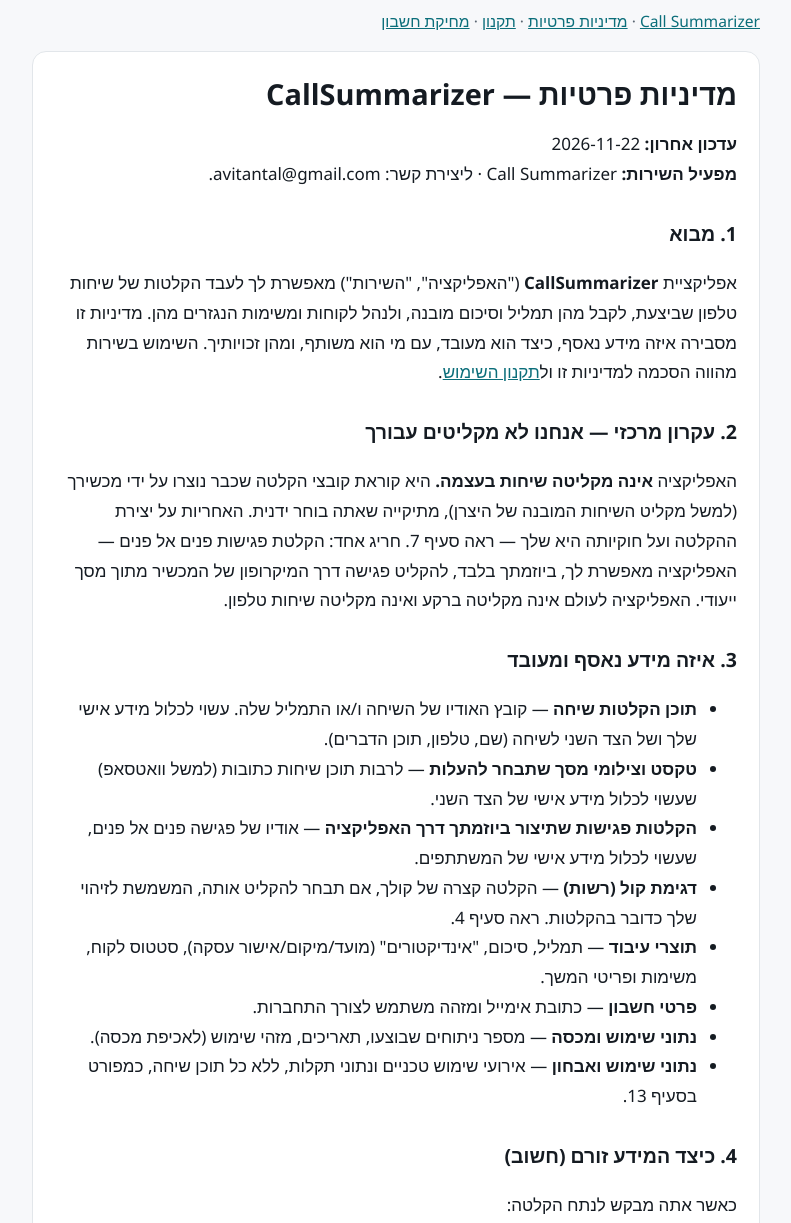
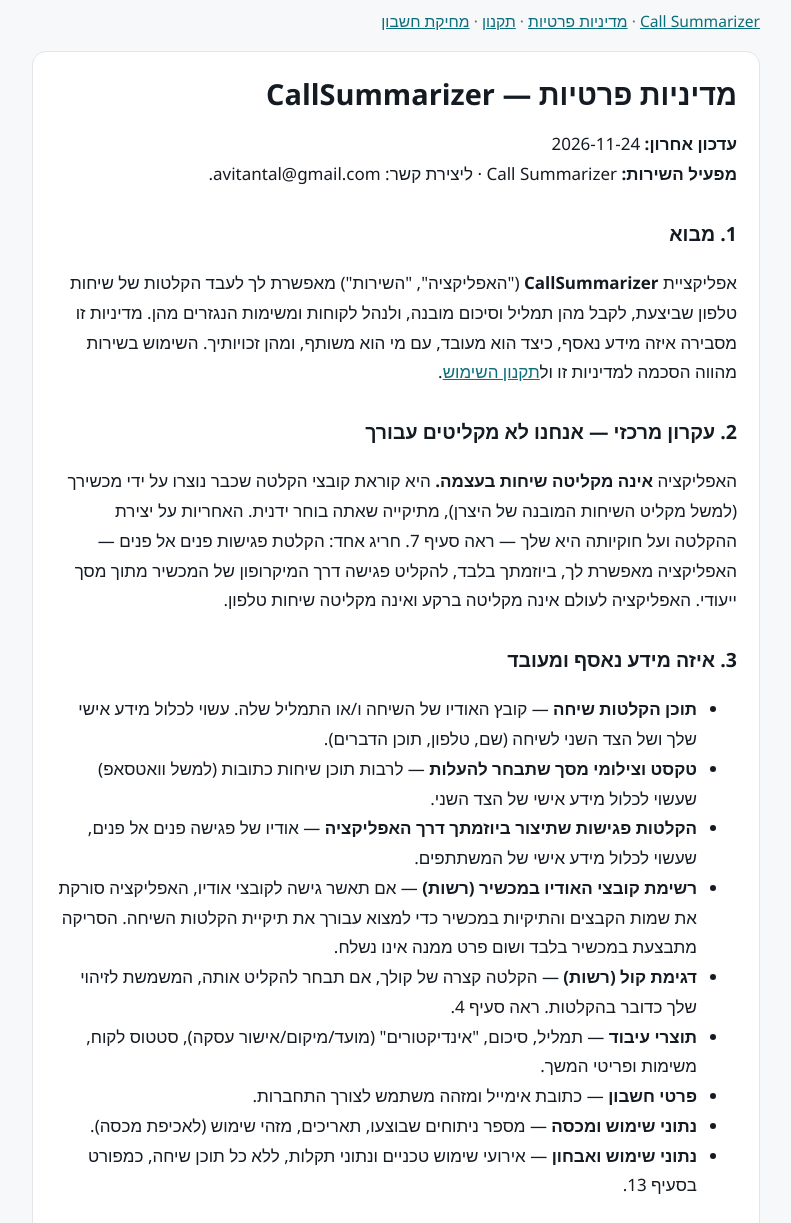
Before and after one commit to avitantal/callsummarizer-landing, a plain HTML site: page privacy.html in a window 1280 px wide. Shown: the part 20-1243 px from the top of the page, without its empty margins (244-1035 px from the left). Drawn offline with Linux system fonts and the light colour scheme.

Commit message:
privacy: disclose on-device audio-folder scan

```diff
--- a/privacy.html
+++ b/privacy.html
@@ -29,13 +29,13 @@ footer { color:var(--muted); font-size:.88em; margin-top:22px; text-align:center
 <nav><a href="./">Call Summarizer</a> · <a href="privacy.html">מדיניות פרטיות</a> · <a href="terms.html">תקנון</a> · <a href="delete-account.html">מחיקת חשבון</a></nav>
 <article class="card">
 <h1>מדיניות פרטיות — CallSummarizer</h1>
-<p><strong>עדכון אחרון:</strong> 2026-11-22<br><strong>מפעיל השירות:</strong> Call Summarizer · ליצירת קשר: avitantal@gmail.com.</p>
+<p><strong>עדכון אחרון:</strong> 2026-11-24<br><strong>מפעיל השירות:</strong> Call Summarizer · ליצירת קשר: avitantal@gmail.com.</p>
 <h2>1. מבוא</h2>
 <p>אפליקציית <strong>CallSummarizer</strong> ("האפליקציה", "השירות") מאפשרת לך לעבד הקלטות של שיחות טלפון שביצעת, לקבל מהן תמליל וסיכום מובנה, ולנהל לקוחות ומשימות הנגזרים מהן. מדיניות זו מסבירה איזה מידע נאסף, כיצד הוא מעובד, עם מי הוא משותף, ומהן זכויותיך. השימוש בשירות מהווה הסכמה למדיניות זו ול<a href="terms.html">תקנון השימוש</a>.</p>
 <h2>2. עקרון מרכזי — אנחנו לא מקליטים עבורך</h2>
 <p>האפליקציה <strong>אינה מקליטה שיחות בעצמה.</strong> היא קוראת קובצי הקלטה שכבר נוצרו על ידי מכשירך (למשל מקליט השיחות המובנה של היצרן), מתיקייה שאתה בוחר ידנית. האחריות על יצירת ההקלטה ועל חוקיותה היא שלך — ראה סעיף 7. חריג אחד: הקלטת פגישות פנים אל פנים — האפליקציה מאפשרת לך, ביוזמתך בלבד, להקליט פגישה דרך המיקרופון של המכשיר מתוך מסך ייעודי. האפליקציה לעולם אינה מקליטה ברקע ואינה מקליטה שיחות טלפון.</p>
 <h2>3. איזה מידע נאסף ומעובד</h2>
-<ul><li><strong>תוכן הקלטות שיחה</strong> — קובץ האודיו של השיחה ו/או התמליל שלה. עשוי לכלול מידע אישי שלך ושל הצד השני לשיחה (שם, טלפון, תוכן הדברים).</li><li><strong>טקסט וצילומי מסך שתבחר להעלות</strong> — לרבות תוכן שיחות כתובות (למשל וואטסאפ) שעשוי לכלול מידע אישי של הצד השני.</li><li><strong>הקלטות פגישות שתיצור ביוזמתך דרך האפליקציה</strong> — אודיו של פגישה פנים אל פנים, שעשוי לכלול מידע אישי של המשתתפים.</li><li><strong>דגימת קול (רשות)</strong> — הקלטה קצרה של קולך, אם תבחר להקליט אותה, המשמשת לזיהוי שלך כדובר בהקלטות. ראה סעיף 4.</li><li><strong>תוצרי עיבוד</strong> — תמליל, סיכום, "אינדיקטורים" (מועד/מיקום/אישור עסקה), סטטוס לקוח, משימות ופריטי המשך.</li><li><strong>פרטי חשבון</strong> — כתובת אימייל ומזהה משתמש לצורך התחברות.</li><li><strong>נתוני שימוש ומכסה</strong> — מספר ניתוחים שבוצעו, תאריכים, מזהי שימוש (לאכיפת מכסה).</li><li><strong>נתוני שימוש ואבחון</strong> — אירועי שימוש טכניים ונתוני תקלות, ללא כל תוכן שיחה, כמפורט בסעיף 13.</li></ul>
+<ul><li><strong>תוכן הקלטות שיחה</strong> — קובץ האודיו של השיחה ו/או התמליל שלה. עשוי לכלול מידע אישי שלך ושל הצד השני לשיחה (שם, טלפון, תוכן הדברים).</li><li><strong>טקסט וצילומי מסך שתבחר להעלות</strong> — לרבות תוכן שיחות כתובות (למשל וואטסאפ) שעשוי לכלול מידע אישי של הצד השני.</li><li><strong>הקלטות פגישות שתיצור ביוזמתך דרך האפליקציה</strong> — אודיו של פגישה פנים אל פנים, שעשוי לכלול מידע אישי של המשתתפים.</li><li><strong>רשימת קובצי האודיו במכשיר (רשות)</strong> — אם תאשר גישה לקובצי אודיו, האפליקציה סורקת את שמות הקבצים והתיקיות במכשיר כדי למצוא עבורך את תיקיית הקלטות השיחה. הסריקה מתבצעת במכשיר בלבד ושום פרט ממנה אינו נשלח.</li><li><strong>דגימת קול (רשות)</strong> — הקלטה קצרה של קולך, אם תבחר להקליט אותה, המשמשת לזיהוי שלך כדובר בהקלטות. ראה סעיף 4.</li><li><strong>תוצרי עיבוד</strong> — תמליל, סיכום, "אינדיקטורים" (מועד/מיקום/אישור עסקה), סטטוס לקוח, משימות ופריטי המשך.</li><li><strong>פרטי חשבון</strong> — כתובת אימייל ומזהה משתמש לצורך התחברות.</li><li><strong>נתוני שימוש ומכסה</strong> — מספר ניתוחים שבוצעו, תאריכים, מזהי שימוש (לאכיפת מכסה).</li><li><strong>נתוני שימוש ואבחון</strong> — אירועי שימוש טכניים ונתוני תקלות, ללא כל תוכן שיחה, כמפורט בסעיף 13.</li></ul>
 <h2>4. כיצד המידע זורם (חשוב)</h2>
 <p>כאשר אתה מבקש לנתח הקלטה:</p>
 <ol><li>תוכן שתבחר להעלות — הקלטת שיחה, טקסט שתדביק או תשתף, צילומי מסך, או הקלטת פגישה שיצרת באפליקציה — נשלח מהמכשיר אל שרתי השירות (Supabase). אם הקלטת דגימת קול, היא נשלחת יחד עם כל ניתוח של הקלטה קולית, לצורך זיהוי הדובר בלבד.</li><li>משם הוא מועבר אל שירות הבינה המלאכותית של <strong>Google (Gemini API)</strong> לצורך תמלול וסיכום.</li><li>הסיכום מוחזר למכשירך <strong>ונשמר באופן מקומי על המכשיר</strong>. איננו שומרים את הסיכומים בשרתינו.</li><li>קובץ האודיו נשמר <strong>זמנית</strong> באחסון מאובטח ומוגבל-גישה של השירות אך ורק למשך העיבוד, ונמחק מיד לאחר העיבוד — ובכל מקרה לא יאוחר משעה.</li></ol>
```
